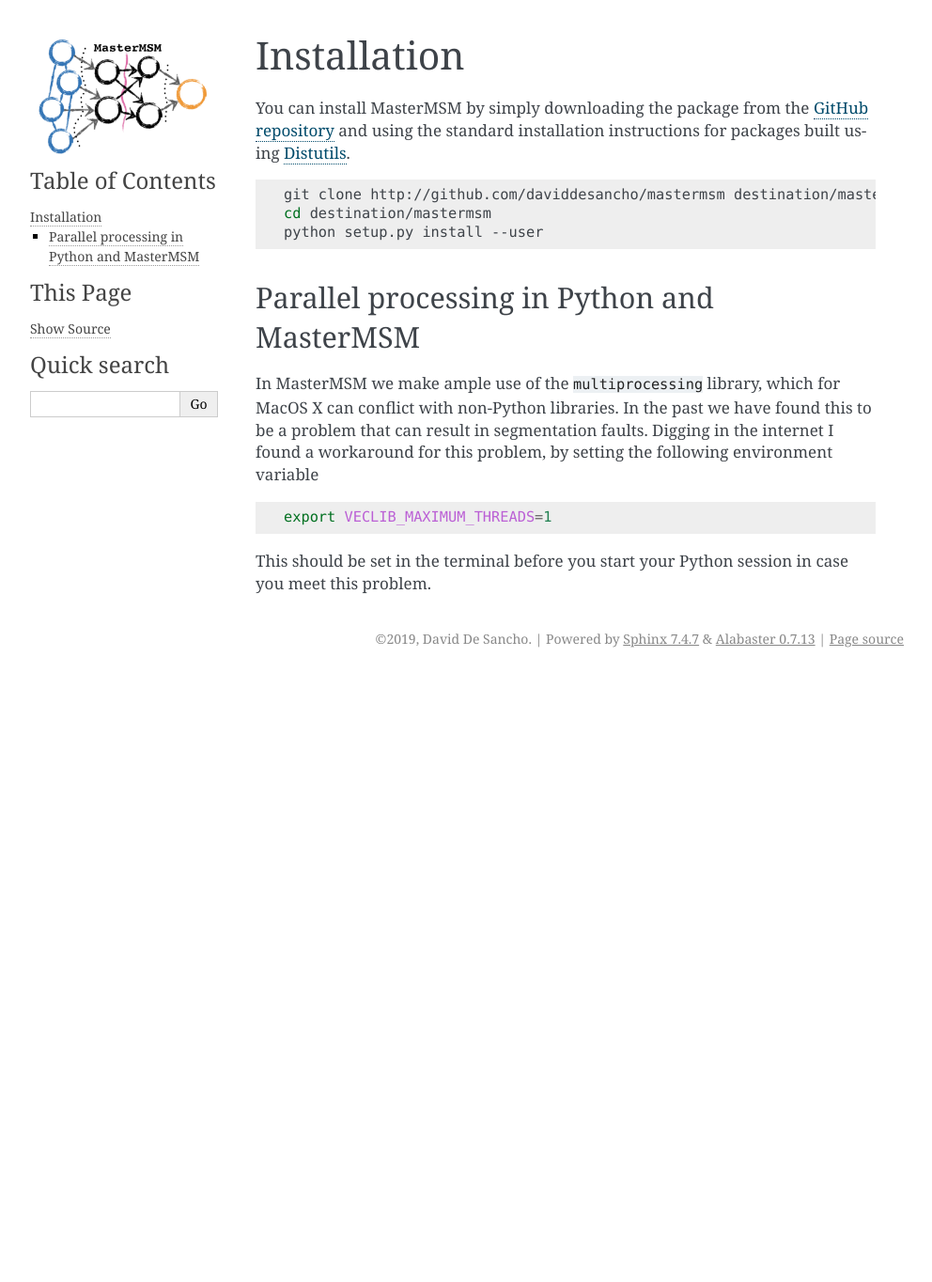
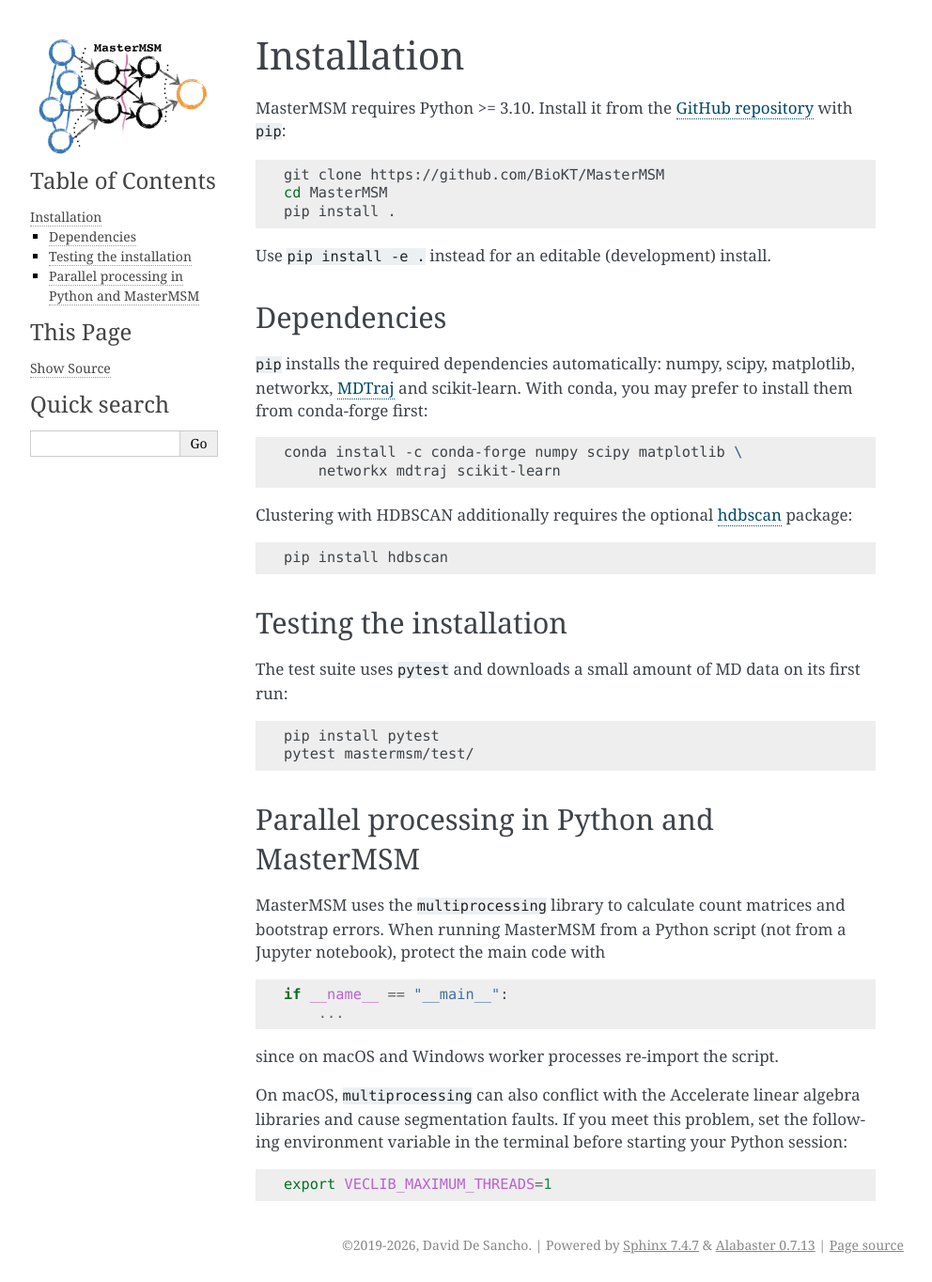
Before and after one commit to BioKT/MasterMSM, a Sphinx documentation site: the page built from docs/source/installation.rst, in a window 1280 px wide. Shown: the whole page at 94% size, without its empty margins (148-1140 px from the left). Built offline with Sphinx 7.4.7, drawn with Linux system fonts in a browser that asks for light colours; before the commit the page ends 900 px from its top, so only the background shows below that.

Commit message:
docs: update outdated docs, sub-READMEs and package metadata
- Point all links to github.com/BioKT/MasterMSM
- installation.rst: pip install instead of setup.py/distutils;
  conda, hdbscan, pytest and multiprocessing main guard
- index.rst: current feature list; cite the JCIM paper, not the preprint
- examples/README.md: list the existing folders and notebooks
- test/README.md: pytest instead of unittest
- setup.py: repo URL, GPL-2.0 license and classifier, markdown
  long description

Co-Authored-By: Claude Opus 5.5 <noreply@anthropic.com>

```diff
--- a/docs/source/conf.py
+++ b/docs/source/conf.py
@@ -24,7 +24,7 @@ import mastermsm
 # -- Project information -----------------------------------------------------
 
 project = 'MasterMSM'
-copyright = '2019, David De Sancho'
+copyright = '2019-2026, David De Sancho'
 author = 'David De Sancho'
 
 # The short X.Y version
--- a/docs/source/documentation.rst
+++ b/docs/source/documentation.rst
@@ -49,4 +49,4 @@ We have put together a few simple Python notebooks to help you learn the basics
 of the MasterMSM package. They are based on data derived from either model systems
 or from molecular dynamics simulations of some simple (albeit realistic) biomolecules.
 You can find the notebooks in the following
-`link <https://github.com/daviddesancho/MasterMSM/tree/master/examples>`_.
+`link <https://github.com/BioKT/MasterMSM/tree/master/examples>`_.
--- a/docs/source/installation.rst
+++ b/docs/source/installation.rst
@@ -1,27 +1,62 @@
 Installation
 ============
-You can install MasterMSM by simply downloading the package from the
-`GitHub repository <https://github.com/daviddesancho/MasterMSM>`_
-and using the standard installation instructions for packages built
-using `Distutils <https://docs.python.org/3/distutils/index.html>`_.
+MasterMSM requires Python >= 3.10. Install it from the
+`GitHub repository <https://github.com/BioKT/MasterMSM>`_ with ``pip``:
 
 .. code-block:: bash
 
-   git clone http://github.com/daviddesancho/mastermsm destination/mastermsm
-   cd destination/mastermsm
-   python setup.py install --user
+   git clone https://github.com/BioKT/MasterMSM
+   cd MasterMSM
+   pip install .
+
+Use ``pip install -e .`` instead for an editable (development) install.
+
+Dependencies
+------------
+``pip`` installs the required dependencies automatically: numpy, scipy,
+matplotlib, networkx, `MDTraj <https://mdtraj.org>`_ and scikit-learn.
+With conda, you may prefer to install them from conda-forge first:
+
+.. code-block:: bash
+
+   conda install -c conda-forge numpy scipy matplotlib \
+       networkx mdtraj scikit-learn
+
+Clustering with HDBSCAN additionally requires the optional
+`hdbscan <https://github.com/scikit-learn-contrib/hdbscan>`_ package:
+
+.. code-block:: bash
+
+   pip install hdbscan
+
+Testing the installation
+------------------------
+The test suite uses ``pytest`` and downloads a small amount of MD data
+on its first run:
+
+.. code-block:: bash
+
+   pip install pytest
+   pytest mastermsm/test/
 
 Parallel processing in Python and MasterMSM
 -------------------------------------------
-In MasterMSM we make ample use of the ``multiprocessing`` library, which
-for MacOS X can conflict with non-Python libraries. In the past we have
-found this to be a problem that can result in segmentation faults.
-Digging in the internet I found a workaround for this problem, by setting
-the following environment variable
+MasterMSM uses the ``multiprocessing`` library to calculate count
+matrices and bootstrap errors. When running MasterMSM from a Python
+script (not from a Jupyter notebook), protect the main code with
+
+.. code-block:: python
+
+   if __name__ == "__main__":
+       ...
+
+since on macOS and Windows worker processes re-import the script.
+
+On macOS, ``multiprocessing`` can also conflict with the Accelerate
+linear algebra libraries and cause segmentation faults. If you meet
+this problem, set the following environment variable in the terminal
+before starting your Python session:
 
 .. code-block:: bash
 
    export VECLIB_MAXIMUM_THREADS=1
-
-This should be set in the terminal before you start your Python session
-in case you meet this problem.
--- a/docs/source/support.rst
+++ b/docs/source/support.rst
@@ -5,4 +5,4 @@ Support
 Development of MasterMSM is based on GitHub. You can get help by opening an
 issue on Github_.
 
-.. _Github: https://github.com/daviddesancho/MasterMSM
+.. _Github: https://github.com/BioKT/MasterMSM/issues
```
Also changed, not shown: docs/source/index.rst (+22 -14 lines), setup.py (+5 -3 lines), examples/README.md, 1 other file.
